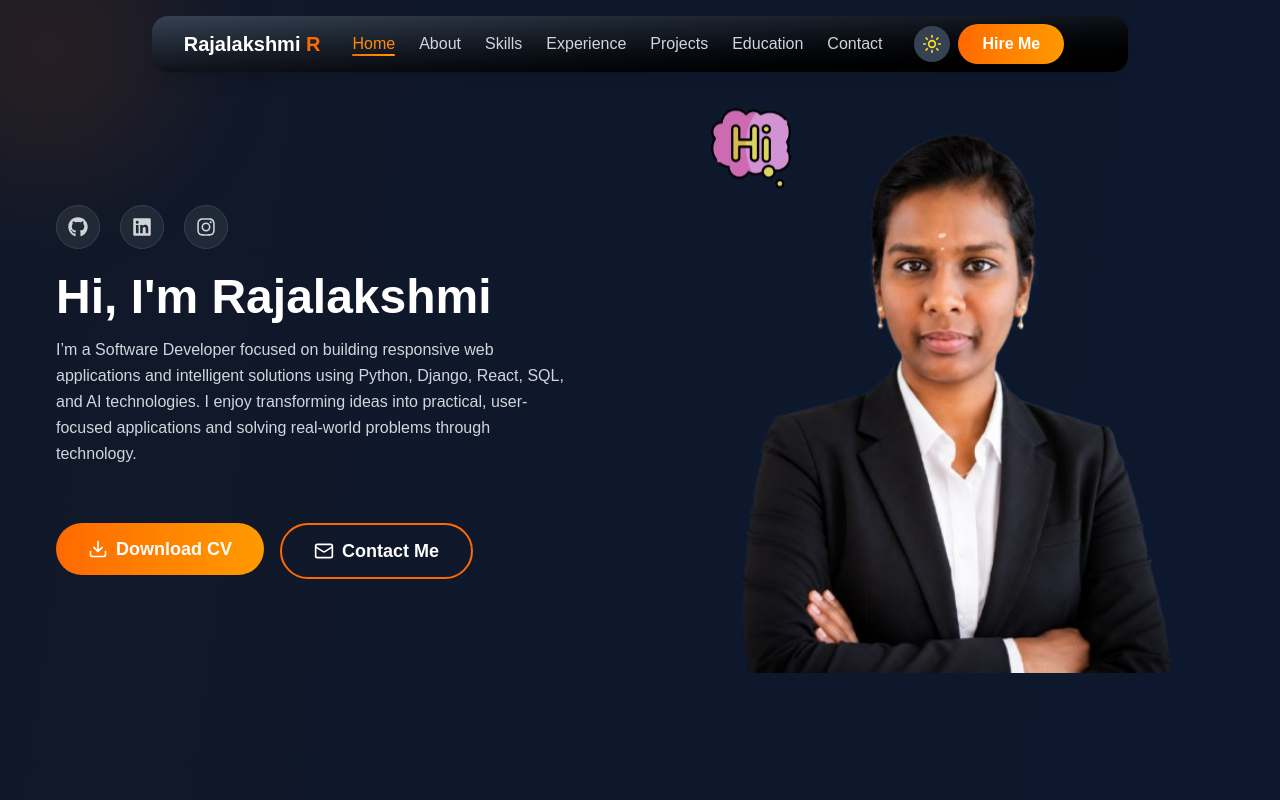
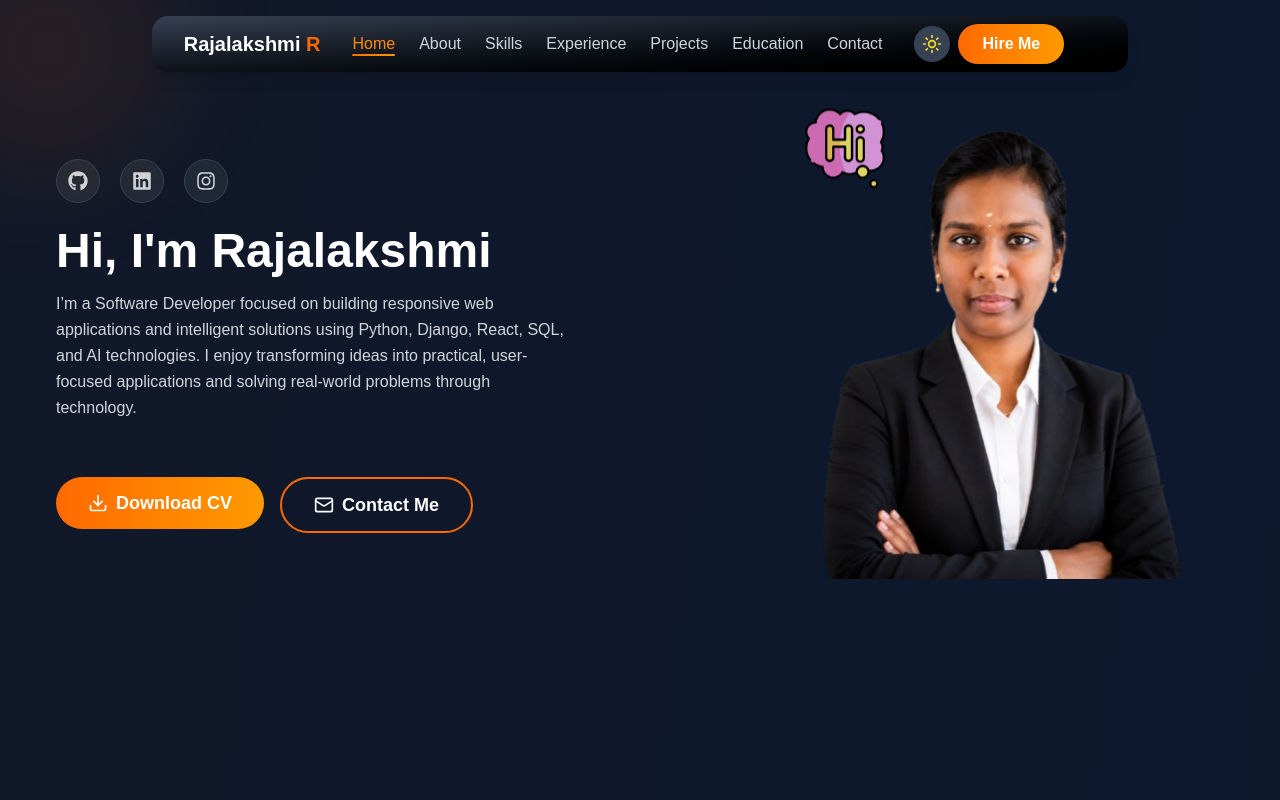
Before and after one commit to Raje014/Portfolio, a React (Vite) app: page / in a window 1280 px wide. Shown: the top 800 px of the page. Built offline with nearby package versions, Linux system fonts and the light colour scheme.

Commit message:
correctins hero section

```diff
--- a/src/components/Herosection.jsx
+++ b/src/components/Herosection.jsx
@@ -57,11 +57,11 @@ const Herosection = ({ darkMode }) => {
           className="
             container mx-auto flex flex-col
             items-center justify-between
-            gap-10 px-4
-            pt-20 pb-12
-            sm:px-8 sm:pt-24
-            lg:flex-row lg:gap-10
-            lg:px-14 lg:pt-28 lg:pb-14"
+            gap-10 px-4 py-12
+            sm:px-8
+            lg:mt-14 lg:flex-row lg:gap-10
+            lg:px-14 lg:py-14 mt-14
+          "
         >
 
           {/* ================= LEFT SIDE ================= */}
@@ -243,16 +243,16 @@ const Herosection = ({ darkMode }) => {
           {/* ================= RIGHT SIDE ================= */}
           <div
             className="
-              mt-8 flex w-full
+              mt-8 flex w-full max-w-md
               justify-center
-              lg:mt-0 lg:w-[48%]
-              lg:max-w-xl
+              lg:mt-0 lg:w-[40%]
+              lg:max-w-lg
             "
             data-aos="fade-left"
             data-aos-delay="400"
           >
 
-            <div className="relative w-4/5 sm:w-4/5 lg:w-full">
+            <div className="relative w-4/5 sm:w-3/4 lg:w-full">
 
               {/* PROFILE IMAGE */}
               <div className="relative">
```
